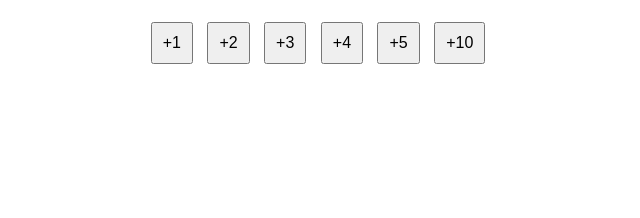
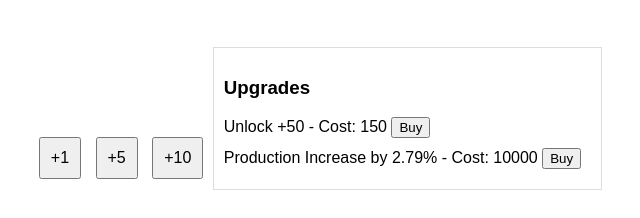
Before and after one commit to Ilikegoogology/A-Complex-Game, a plain HTML site: page index.html in a window 1280 px wide. Shown: the part 90-308 px from the top of the page, without its empty margins (322-962 px from the left). Drawn offline with Linux system fonts and the light colour scheme.

Commit message:
Update index.html

```diff
--- a/index.html
+++ b/index.html
@@ -19,24 +19,61 @@
             padding: 10px;
             font-size: 1em;
         }
+        .upgrade-box {
+            margin-top: 30px;
+            border: 1px solid #ddd;
+            padding: 10px;
+            display: inline-block;
+            text-align: left;
+        }
+        .upgrade {
+            margin-bottom: 10px;
+        }
+        .upgrade button {
+            margin-right: 10px;
+        }
     </style>
 </head>
 <body>
     <div id="number-display">(0)</div>
     <button class="button" onclick="increment(1)">+1</button>
-    <button class="button" onclick="increment(1)">+2</button>
-    <button class="button" onclick="increment(1)">+3</button>
-    <button class="button" onclick="increment(1)">+4</button>
     <button class="button" onclick="increment(5)">+5</button>
     <button class="button" onclick="increment(10)">+10</button>
 
+    <div class="upgrade-box">
+        <h3>Upgrades</h3>
+        <div class="upgrade">
+            <span>Unlock +50 - Cost: 150</span>
+            <button onclick="purchaseUpgrade(50, 150)">Buy</button>
+        </div>
+        <div class="upgrade">
+            <span>Production Increase by 2.79% - Cost: 10000</span>
+            <button onclick="purchaseUpgrade(2.79, 10000, true)">Buy</button>
+        </div>
+    </div>
+
     <script>
         let number = 0;
+        let productionIncrease = 0;
         const display = document.getElementById('number-display');
 
         function increment(n) {
-            number += n;
-            display.textContent = `(${number})`;
+            number += n * (1 + productionIncrease / 100);
+            display.textContent = `(${Math.floor(number)})`;
+        }
+
+        function purchaseUpgrade(value, cost, isProductionUpgrade = false) {
+            if (number >= cost) {
+                number -= cost;
+                if (isProductionUpgrade) {
+                    productionIncrease += value;
+                } else {
+                    number += value;
+                }
+                display.textContent = `(${Math.floor(number)})`;
+            } else {
+                alert('Not enough points to purchase this upgrade.');
+            }
         }
     </script>
 </body>
```
